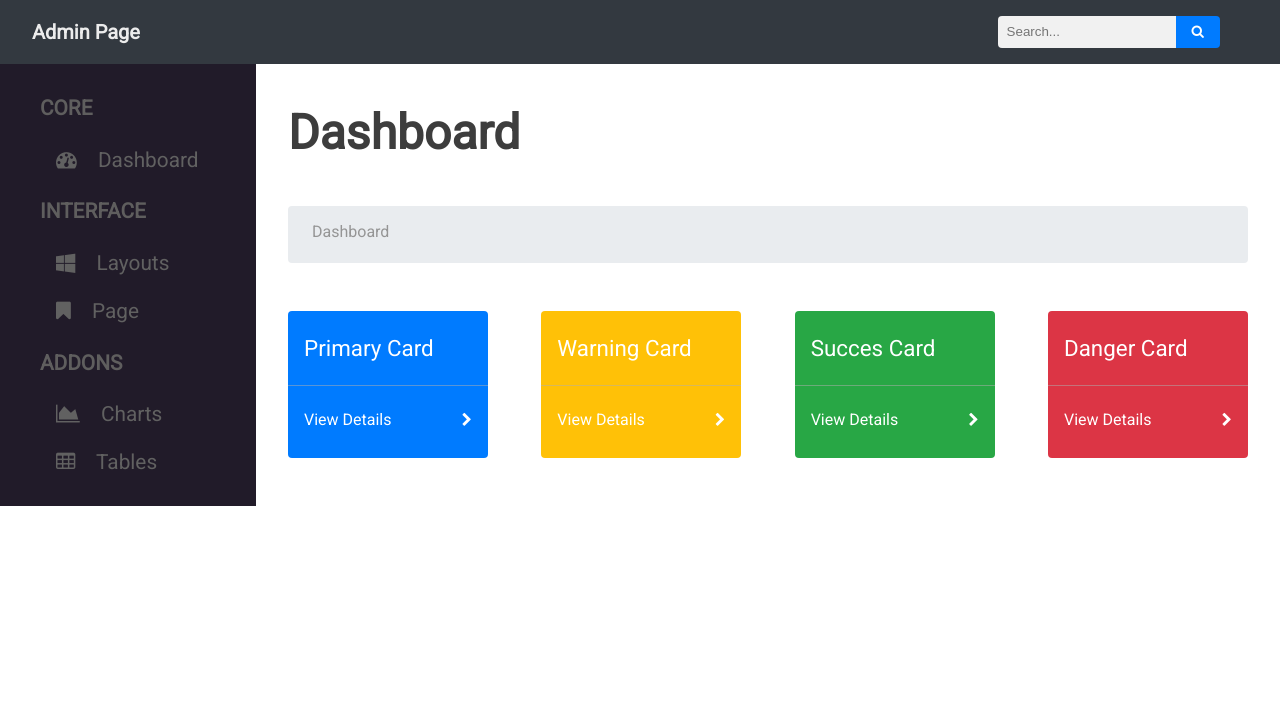
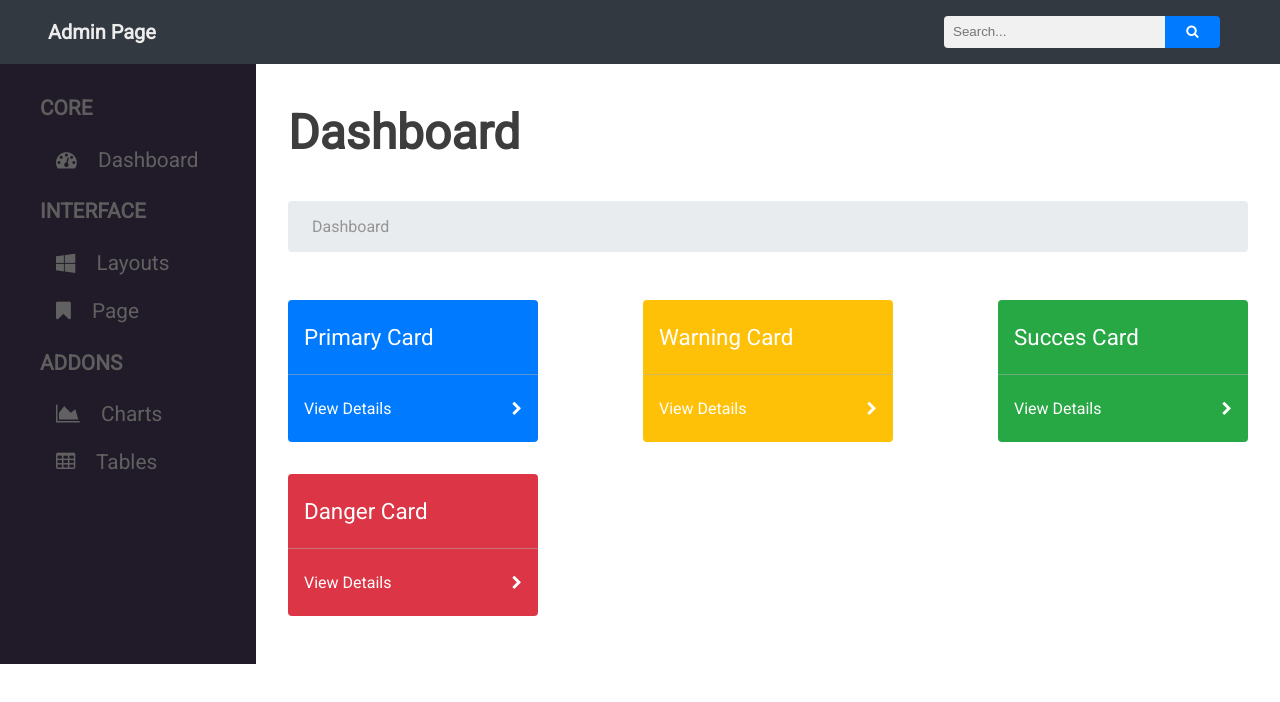
Before and after one commit to alicerke/project-css3-002-admin-template, a plain HTML site: page index.html in a window 1280 px wide. Drawn offline with Linux system fonts and the light colour scheme.

Commit message:
mobilra optimalizálás

```diff
--- a/index.html
+++ b/index.html
@@ -24,29 +24,29 @@
                     <li><h4 class="nav__header">Core</h4></li>
                     <li><a href="">
                         <i class="fa fa-tachometer"></i>
-                        Dashboard
+                        <span>Dashboard</span>
                         </a>
                     </li>
                     <li><h4 class="nav__header">Interface</h4></li>
                     <li><a href="">
                         <i class="fa fa-windows"></i>
-                        Layouts
+                        <span>Layouts</span>
                         </a>
                     </li>
                     <li><a href="">
                         <i class="fa fa-bookmark"></i>
-                        Page
+                        <span>Page</span>
                         </a>
                     </li>
                     <li><h4 class="nav__header">Addons</h4></li>
                     <li><a href="">
                         <i class="fa fa-area-chart"></i>
-                        Charts
+                        <span>Charts</span>
                         </a>
                     </li>
                     <li><a href="">
                         <i class="fa fa-table"></i>
-                        Tables
+                        <span>Tables</span>
                         </a>
                     </li>
                 </ul>
--- a/style.css
+++ b/style.css
@@ -1,5 +1,4 @@
 @import url('https://fonts.googleapis.com/css2?family=Roboto&display=swap');
-
 
 html {
     font-size: 16px;
@@ -31,23 +30,20 @@ body {
 
 .header__title {
     display: inline;
+    width: 100%;
     font-size: 1.25rem;
-    margin-left: 2rem;
+    padding-left: 1rem;
+
+
 }
 
-.main__content {
-    display: flex;
-    width: 100%;
-    margin: 0;
-    padding: 0;
-}
 
 /* Search */
 .header__search {
     display: inline;
-    margin: 0 3rem;
-    margin-top: 0.6rem;
-    padding: 0.375rem 0.75rem;
+    width: 100%;
+    margin: 1rem;
+
 }
 .search__input {
     outline-style: none;
@@ -80,13 +76,35 @@ body {
     background: rgb(6, 76, 133);
 }
 
+@media screen and (min-width: 576px) {
+    .header__title {
+        width: auto;
+        display: inline;
+        font-size: 1.25rem;
+        margin-left: 2rem;
+    }
+    .header__search {
+        display: inline;
+        margin: 0.6rem 3rem 0 0 ;
+        padding: 0.375rem 0.75rem;
+        width: 50%;
+        max-width: 300px;
+    }
+
+}
+
+.main__content {
+    display: flex;
+    width: 100%;
+    margin: 0;
+    padding: 0;
+}
 
 /* Aside and navbar */
 .aside__box {
     width: 20%;
     background: rgba(33, 27, 41);
 }
-
 .main__nav {
     font-size: 1.2rem;
 }
@@ -122,12 +140,24 @@ body {
     text-decoration: none;
     color: rgb(138, 138, 138);
 }
+@media screen and (max-width: 700px) {
+    .nav__ul li .nav__header {
+        display: none;
+    }
+    .nav__ul li .fa {
+        margin: 0;
+    }
+    .nav__ul li a span{
+        display: none;
+    }
+}
+
 
 /* Section and content */
 .content {
     display: flex;
     flex-wrap: wrap;
-    width: 80%;
+    width: 100%;
     padding: 0 2rem;
 }
 .content h1 {
@@ -154,8 +184,7 @@ body {
 }
 
 .main__card {
-    width: 20%;
-    min-width: 200px;
+    width: 100%;
     text-align: left;
     margin: 1rem 0;
     border-radius: 0.25rem;
@@ -196,3 +225,16 @@ body {
 .main__card--red {
     background-color: rgba(220,53,69);
 }
+
+@media screen and (min-width: 700px) {
+    .main__card {
+        width: 20%;
+        min-width: 250px;
+    }
+    .content {
+        display: flex;
+        flex-wrap: wrap;
+        width: 80%;
+        padding: 0 2rem;
+    }
+}
```
